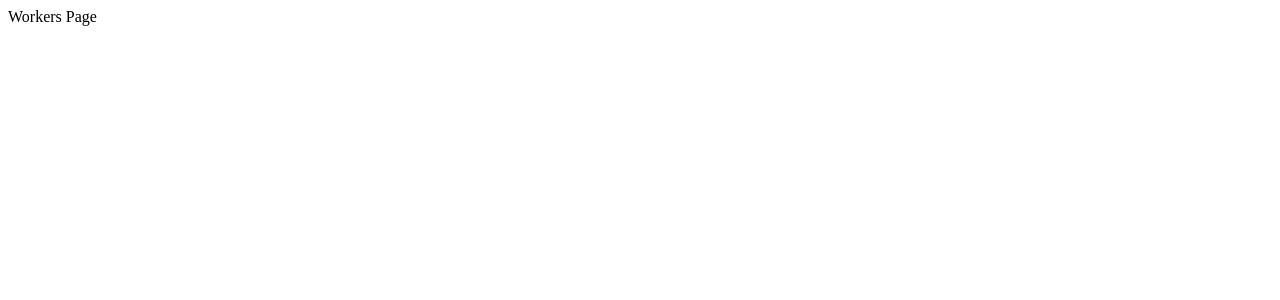
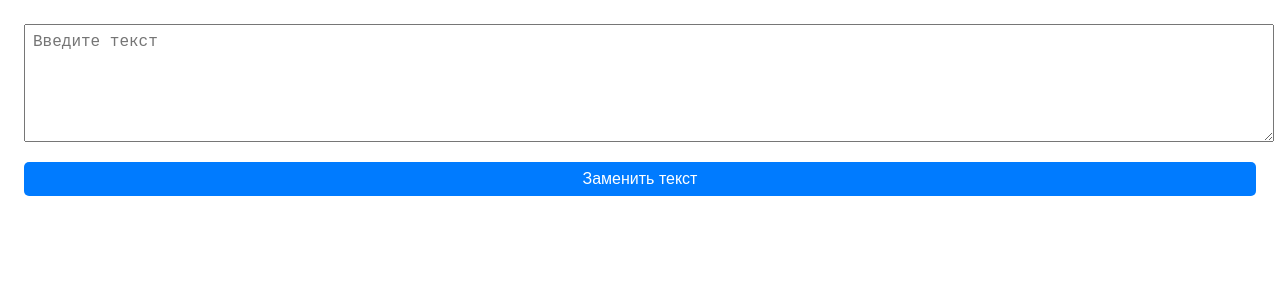
Before and after one commit to VsevolodEpihin/webWorkerProject, a React app: page /web-workers in a window 1280 px wide. Shown: the top 300 px of the page. Built offline with nearby package versions, Linux system fonts and the light colour scheme.

Commit message:
created webWorker and update WorkersPage

```diff
--- a/package.json
+++ b/package.json
@@ -14,6 +14,7 @@
     "@babel/preset-env": "^7.26.0",
     "@babel/preset-react": "^7.26.3",
     "@babel/preset-typescript": "^7.26.0",
+    "@types/css-modules": "^1.0.5",
     "babel-loader": "^9.2.1",
     "css-loader": "^7.1.2",
     "sass": "^1.83.4",
@@ -27,6 +28,7 @@
     "@types/react": "^19.0.6",
     "@types/react-dom": "^19.0.3",
     "html-webpack-plugin": "^5.6.3",
+    "postcss-loader": "^8.1.1",
     "react": "^19.0.0",
     "react-dom": "^19.0.0",
     "react-router": "^7.1.1",
--- /dev/null
+++ b/src/components/TransformedText/TransformedText.tsx
@@ -0,0 +1,14 @@
+import React from 'react';
+
+interface TransformedTextProps {
+  result: string
+}
+
+const TransformedText = ({ result }: TransformedTextProps) => (
+  <div className="result">
+  <h3>Результат:</h3>
+  <p>{result}</p>
+</div>
+)
+
+export default TransformedText;
--- a/src/declaration.d.ts
+++ /dev/null
@@ -1,4 +0,0 @@
-declare module '*.module.sass' {
-  const classes: { [key: string]: string };
-  export default classes;
-}
--- /dev/null
+++ b/src/helpers/changeWords.ts
@@ -0,0 +1,5 @@
+export const changeWords = (text: string) => {
+  return text
+    .replace(/дом/gi, 'жилище')
+    .replace(/собака/gi, 'кошка');
+};
--- /dev/null
+++ b/src/hooks/useWebWorker.ts
@@ -0,0 +1,37 @@
+import { useCallback, useEffect, useRef, useState } from 'react';
+
+type WorkerHandler = (text: string) => void;
+
+const useWebWorker = (handler: WorkerHandler) => {
+  const [result, setResult] = useState<string | null>(null);
+  const workerRef = useRef<Worker | null>(null);
+
+  useEffect(() => {
+    const workerCode = `
+      self.onmessage = function(e) {
+        const handler = ${handler.toString()};
+        const result = handler(e.data);
+        self.postMessage(result);
+      };
+    `;
+    const blob = new Blob([workerCode], { type: 'application/javascript' });
+    workerRef.current = new Worker(URL.createObjectURL(blob));
+
+    return () => {
+      workerRef.current?.terminate();
+    };
+  }, [handler]);
+
+  const run = useCallback((value: string) => {
+    if (workerRef.current) {
+      workerRef.current.onmessage = (e) => {
+        setResult(e.data);
+      };
+      workerRef.current.postMessage(value);
+    }
+  }, []);
+
+  return { result, run };
+};
+
+export default useWebWorker;
--- /dev/null
+++ b/src/pages/WorkersPage/WorkersPage.css
@@ -0,0 +1,29 @@
+.container {
+  display: flex;
+  flex-direction: column;
+  gap: 16px;
+  padding: 16px;
+}
+
+.text textarea {
+  width: 100%;
+  height: 100px;
+  padding: 8px;
+  font-size: 16px;
+}
+
+.button {
+  padding: 8px 16px;
+  font-size: 16px;
+  cursor: pointer;
+  background-color: #007bff;
+  color: white;
+  border: none;
+  border-radius: 5px;
+}
+
+.result {
+  margin-top: 16px;
+  font-size: 16px;
+  color: #333;
+}
--- a/src/pages/WorkersPage/WorkersPage.tsx
+++ b/src/pages/WorkersPage/WorkersPage.tsx
@@ -1,9 +1,40 @@
-import React from 'react';
+import React, { useState } from 'react';
+
+import useWebWorker from '../../hooks/useWebWorker';
+import { changeWords } from '../../helpers/changeWords';
+import TransformedText from '../../components/TransformedText/TransformedText';
+
+import './WorkersPage.css';
 
 const WorkersPage = () => {
+  const [value, setValue] = useState('');
+  const { result, run } = useWebWorker(changeWords);
+
+  const handleClick = () => {
+    run(value);
+  };
+
+  const handleChange = (e: React.ChangeEvent<HTMLTextAreaElement>) => {
+    setValue(e.target.value);
+  };
+
   return (
-    <div>Workers Page</div>
-  )
-}
+    <div className="container">
+      <div className="text">
+        <textarea
+          onChange={handleChange}
+          value={value}
+          placeholder="Введите текст"
+        />
+      </div>
+      <button
+      onClick={handleClick}
+      className="button">
+        Заменить текст
+      </button>
+      {result && <TransformedText result={result} />}
+    </div>
+  );
+};
 
 export default WorkersPage;
--- /dev/null
+++ b/src/pages/index.ts
@@ -0,0 +1,3 @@
+export {default as ProfilePage} from './ProfilePage/ProfilePage';
+export {default as WorkersPage} from './WorkersPage/WorkersPage';
+export {default as ErrorPage} from './ErrorPage/ErrorPage';
--- a/src/router/router.tsx
+++ b/src/router/router.tsx
@@ -1,9 +1,7 @@
 import React from 'react';
 import { createBrowserRouter } from 'react-router';
 
-import ErrorPage from '../pages/ErrorPage/ErrorPage'
-import ProfilePage from '../pages/ProfilePage/ProfilePage';
-import WorkersPage from '../pages/WorkersPage/WorkersPage';
+import { ErrorPage, WorkersPage, ProfilePage } from '../pages'
 
 const router = createBrowserRouter([
   {
--- a/tsconfig.json
+++ b/tsconfig.json
@@ -14,6 +14,6 @@
       "*": ["node_modules/*"]
     }
   },
-  "include": ["src/**/*"],
+  "include": ["src/**/*.ts", "src/**/*.tsx", "src/global.d.ts"],
   "exclude": ["node_modules"]
 }
--- a/webpack.config.js
+++ b/webpack.config.js
@@ -7,10 +7,11 @@ module.exports = {
   output: {
     path: path.resolve(__dirname, 'dist'),
     filename: 'bundle.js',
+    clean: true,
   },
   resolve: {
     modules: ['node_modules'],
-    extensions: ['.js', '.jsx', '.ts', '.tsx'],
+    extensions: ['.js', '.jsx', '.ts', '.tsx', '.css'],
   },
   module: {
     rules: [
@@ -20,7 +21,7 @@ module.exports = {
         exclude: /node_modules/,
       },
       {
-        test: /\.module\.(css|scss|sass)$/,
+        test: /\.module\.css$/i,
         use: [
           'style-loader',
           {
@@ -29,8 +30,12 @@ module.exports = {
               modules: true,
             },
           },
-          'sass-loader',
         ],
+      },
+      {
+        test: /\.css$/i,
+        exclude: /\.module\.css$/,
+        use: ['style-loader', 'css-loader'],
       },
     ],
   },
```
Also changed, not shown: 1 other file (tests, documents, lock files or other folders).
